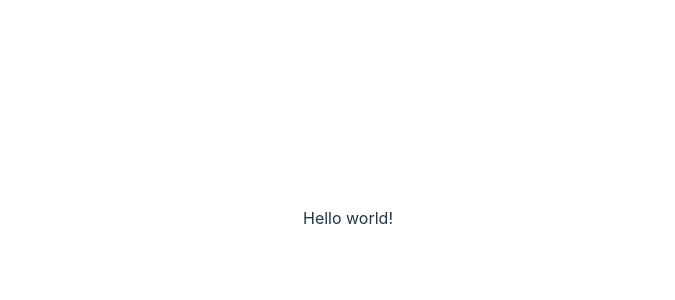
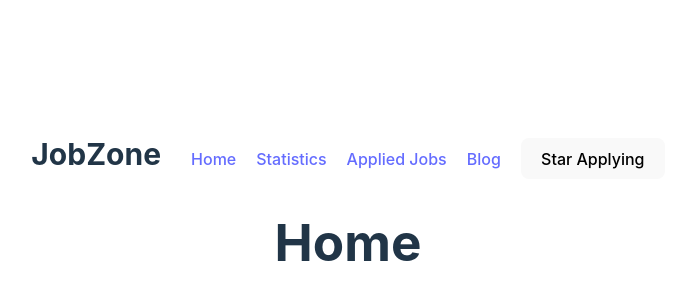
Before and after one commit to wd-ayesha/career-hub, a React (Vite) app: page / in a window 1280 px wide. Shown: the part 182-482 px from the top of the page, without its empty margins (292-967 px from the left). Built offline with nearby package versions, Linux system fonts and the light colour scheme.

Commit message:
nav page linkup

```diff
--- /dev/null
+++ b/src/components/AppliedJobs/AppliedJobs.jsx
@@ -0,0 +1,12 @@
+import React from 'react';
+import './AppliedJobs.css'
+
+const AppliedJobs = () => {
+    return (
+        <div>
+            <h1>Applied Jobs</h1>
+        </div>
+    );
+};
+
+export default AppliedJobs;
--- /dev/null
+++ b/src/components/Blog/Blog.jsx
@@ -0,0 +1,12 @@
+import React from 'react';
+import './Blog.css'
+
+const Blog = () => {
+    return (
+        <div>
+            <h1>Blog</h1>
+        </div>
+    );
+};
+
+export default Blog;
--- /dev/null
+++ b/src/components/Header/Header.css
@@ -0,0 +1,9 @@
+
+.brand-name{
+    font-size: 30px;
+    font-weight: 700;
+    margin-right: 30px;
+}
+nav a{
+    margin-right: 20px;
+}
--- /dev/null
+++ b/src/components/Header/Header.jsx
@@ -0,0 +1,18 @@
+import React from 'react';
+import './Header.css'
+import { Link } from 'react-router-dom';
+
+const Header = () => {
+    return (
+        <nav>
+            <span className='brand-name'>JobZone</span>
+        <Link to='/'>Home</Link>
+        <Link to='/statistics'>Statistics</Link>
+        <Link to='/applied-jobs'>Applied Jobs</Link>
+        <Link to='/blog'>Blog</Link>
+        <button>Star Applying</button>
+     </nav>
+    );
+};
+
+export default Header;
--- /dev/null
+++ b/src/components/Home/Home.jsx
@@ -0,0 +1,12 @@
+import React from 'react';
+import './Home.css'
+
+const Home = () => {
+    return (
+        <div>
+            <h1>Home</h1>
+        </div>
+    );
+};
+
+export default Home;
--- /dev/null
+++ b/src/components/Layout/Main.jsx
@@ -0,0 +1,14 @@
+import React from 'react';
+import Header from '../Header/Header';
+import { Outlet } from 'react-router-dom';
+
+const Main = () => {
+    return (
+        <div>
+            <Header></Header>
+            <Outlet></Outlet>
+        </div>
+    );
+};
+
+export default Main;
--- /dev/null
+++ b/src/components/Statistics/Statistics.jsx
@@ -0,0 +1,12 @@
+import React from 'react';
+import './Statistics.css'
+
+const Statistics = () => {
+    return (
+        <div>
+            <h1>Statistics</h1>
+        </div>
+    );
+};
+
+export default Statistics;
```
Also changed, not shown: src/main.jsx (+25 -2 lines), src/components/AppliedJobs/AppliedJobs.css (added), src/components/Blog/Blog.css (added), src/components/Home/Home.css (added), src/components/Statistics/Statistics.css (added).
